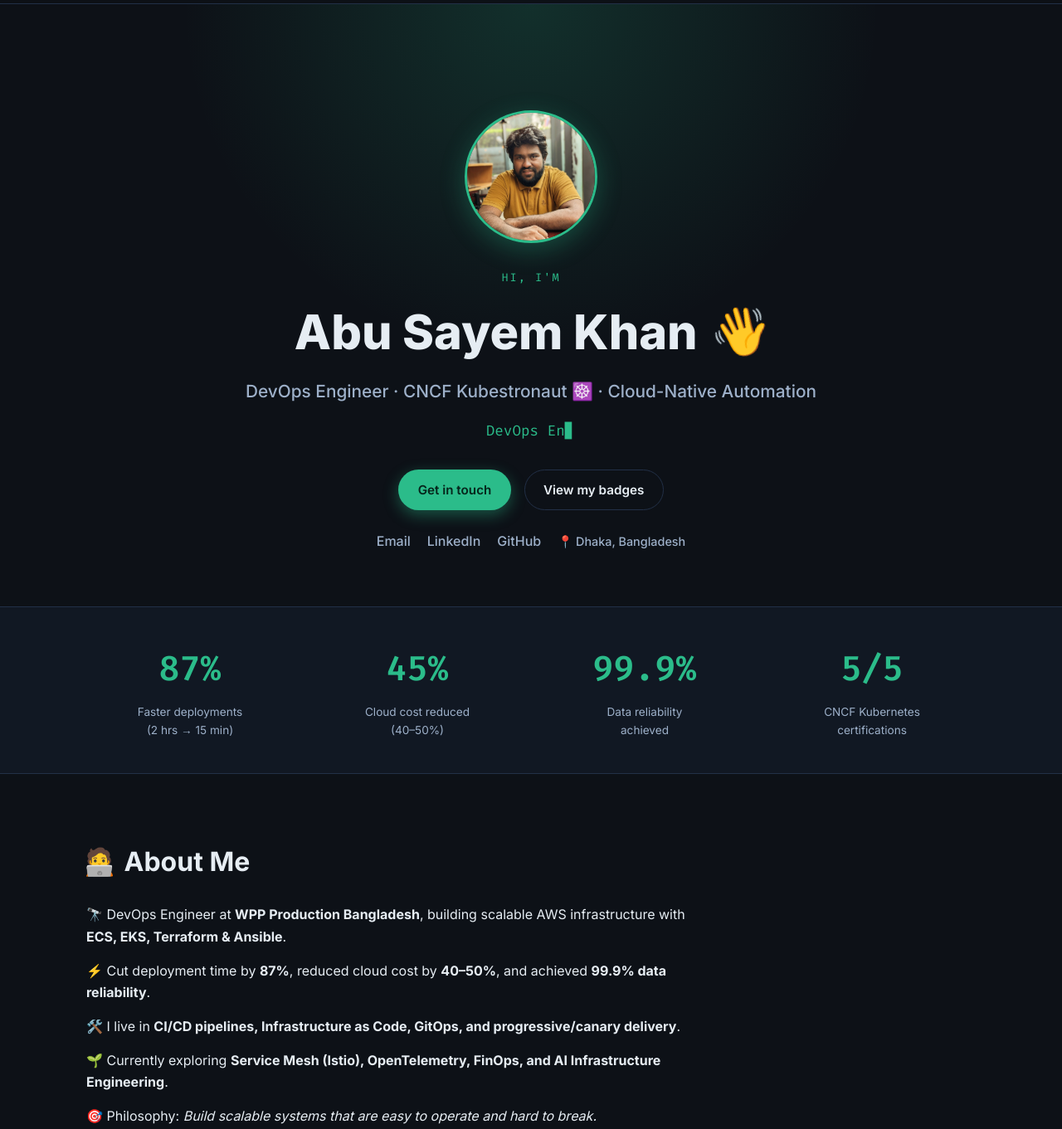
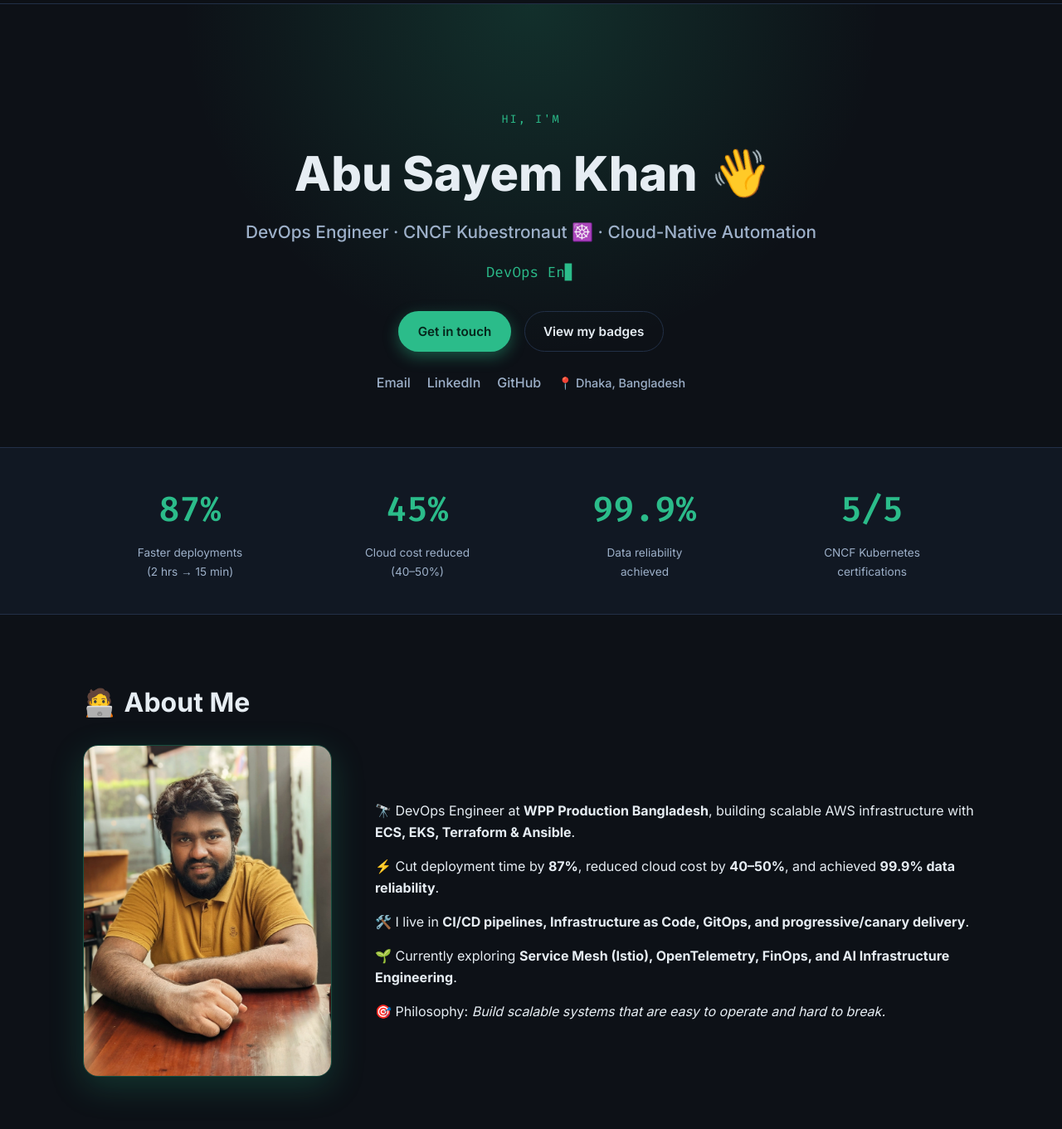
Before and after one commit to sayemborno/sayemborno.github.io, a plain HTML site: page index.html in a window 1280 px wide. Shown: the part 60-1421 px from the top of the page at 83% size. Drawn offline with Linux system fonts and the light colour scheme.

Commit message:
code update

```diff
--- a/index.html
+++ b/index.html
@@ -21,7 +21,7 @@
     <link
         href="https://fonts.googleapis.com/css2?family=Fira+Code:wght@400;600&family=Inter:wght@400;500;600;700;800&display=swap"
         rel="stylesheet" />
-    <link rel="stylesheet" href="styles.css?v=2" />
+    <link rel="stylesheet" href="styles.css?v=3" />
 </head>
 
 <body>
@@ -43,7 +43,6 @@
     <!-- Hero -->
     <section id="top" class="hero">
         <div class="container hero__inner">
-            <img class="hero__avatar" src="profile.jpg" alt="Abu Sayem Khan" width="160" height="160" />
             <p class="hero__eyebrow">Hi, I'm</p>
             <h1 class="hero__name">Abu Sayem Khan <span class="wave">👋</span></h1>
             <h2 class="hero__role">DevOps Engineer · CNCF Kubestronaut ☸️ · Cloud-Native Automation</h2>
@@ -90,6 +89,8 @@
         <div class="container">
             <h2 class="section__title"><span>🧑‍💻</span> About Me</h2>
             <div class="about">
+                <img class="about__photo" src="profile.jpg" alt="Abu Sayem Khan" width="320" height="400"
+                    loading="lazy" />
                 <ul class="about__list">
                     <li>🔭 DevOps Engineer at <strong>WPP Production Bangladesh</strong>, building scalable AWS
                         infrastructure with <strong>ECS, EKS, Terraform &amp; Ansible</strong>.</li>
--- a/styles.css
+++ b/styles.css
@@ -121,17 +121,6 @@ a {
 
 .hero__inner {
     position: relative;
-}
-
-.hero__avatar {
-    width: clamp(120px, 22vw, 160px);
-    height: clamp(120px, 22vw, 160px);
-    border-radius: 50%;
-    object-fit: cover;
-    object-position: center top;
-    margin-bottom: 1.5rem;
-    border: 3px solid var(--accent);
-    box-shadow: 0 8px 30px color-mix(in srgb, var(--accent) 30%, transparent);
 }
 
 .hero__eyebrow {
@@ -330,6 +319,32 @@ a {
 }
 
 /* About */
+.about {
+    display: grid;
+    grid-template-columns: minmax(220px, 300px) 1fr;
+    gap: clamp(1.5rem, 4vw, 3rem);
+    align-items: center;
+}
+
+.about__photo {
+    width: 100%;
+    max-width: 300px;
+    aspect-ratio: 4 / 5;
+    object-fit: cover;
+    object-position: center top;
+    border-radius: 18px;
+    border: 1px solid color-mix(in srgb, var(--accent) 35%, transparent);
+    box-shadow: 0 12px 40px color-mix(in srgb, var(--accent) 22%, transparent);
+}
+
+@media (max-width: 640px) {
+    .about {
+        grid-template-columns: 1fr;
+        justify-items: center;
+        text-align: left;
+    }
+}
+
 .about__list {
     list-style: none;
     display: grid;
```
